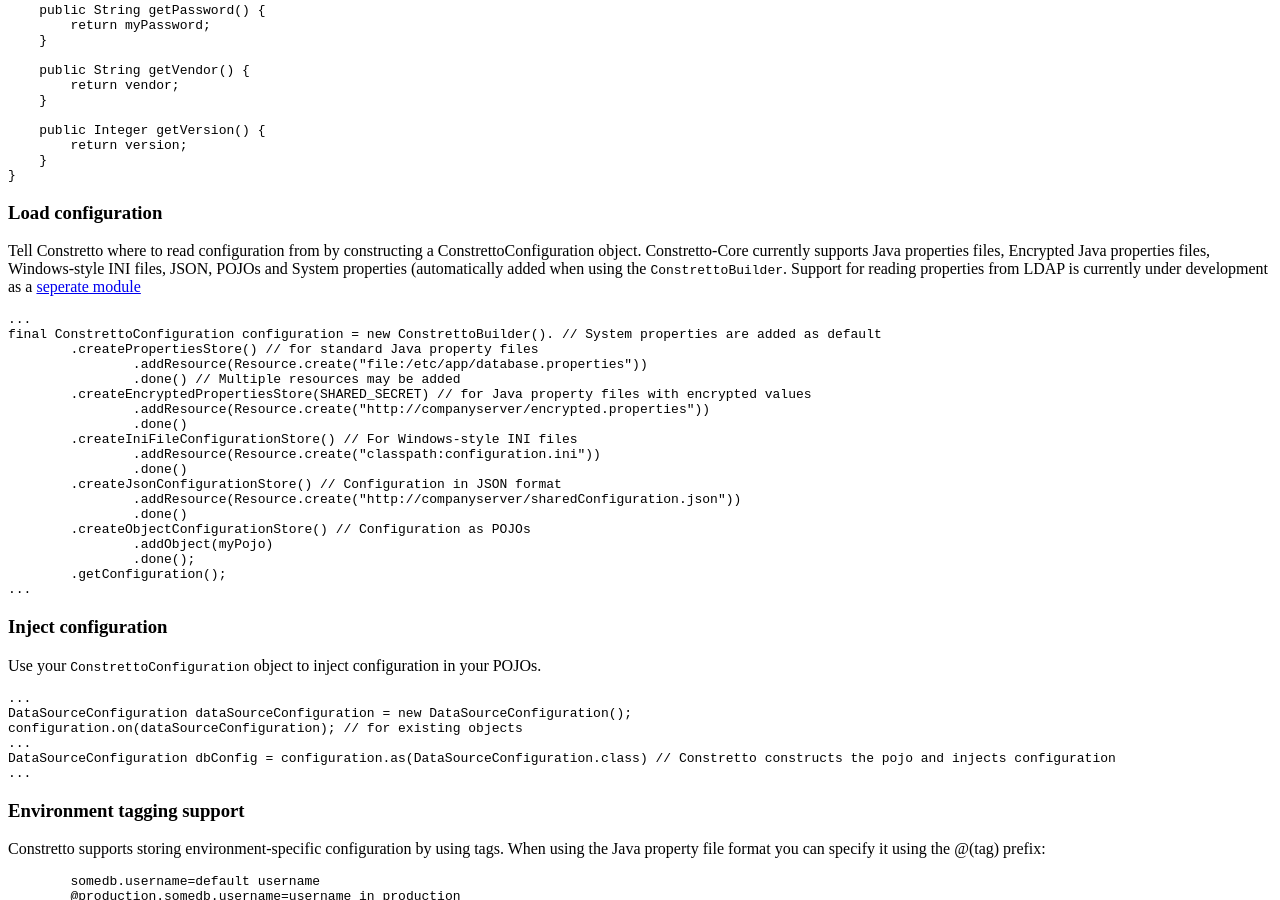
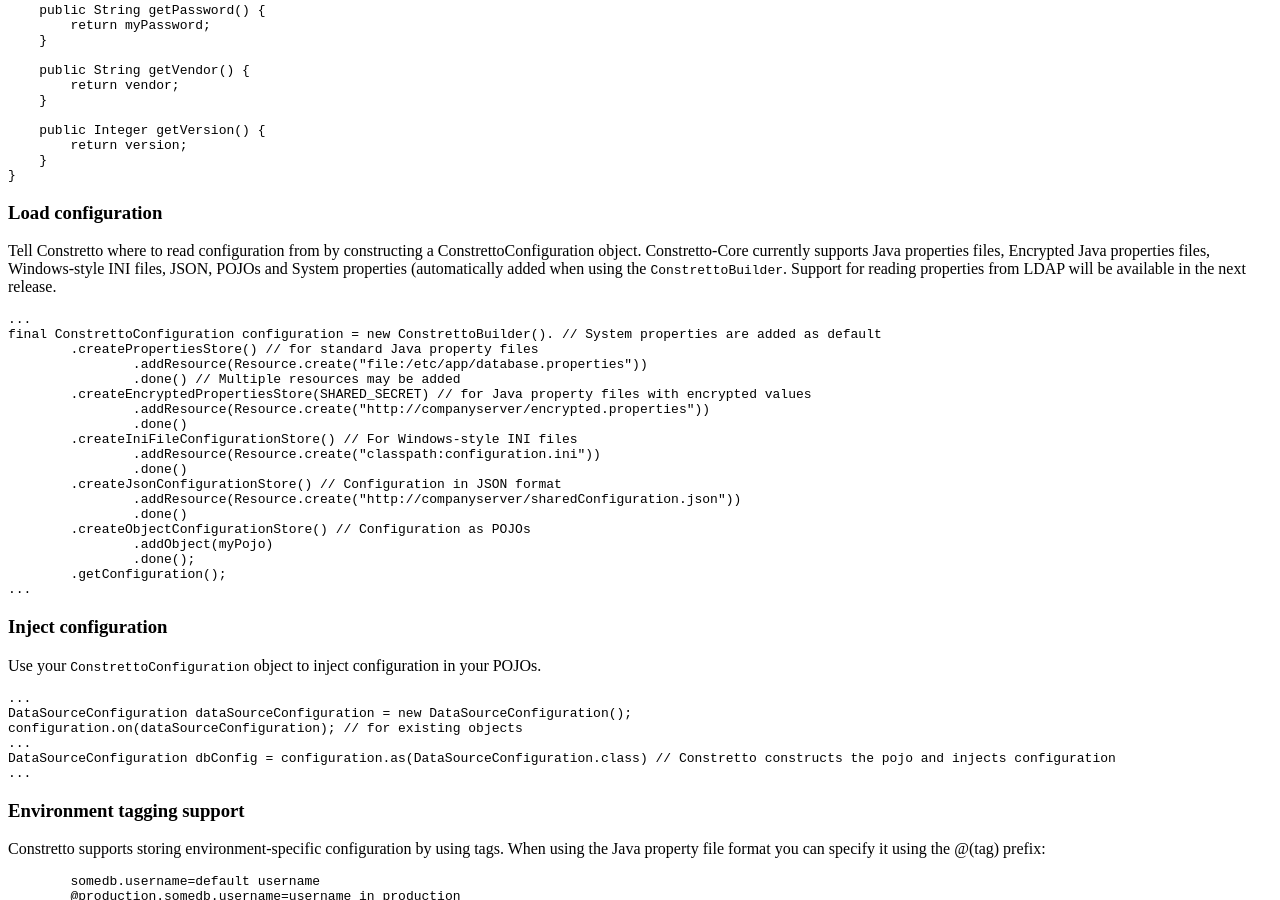
Before and after one commit to constretto/constretto.github.com, a Jekyll site: the page built from index.html, in a window 1280 px wide and 900 px high, scrolled down 1330 px. Built offline with Jekyll 4.4.1, drawn with Linux system fonts in a browser that asks for light colours; nearby versions of some CDN libraries; Markdown is read by kramdown in place of the engine named in the settings; a style sheet for code colours, icons or effects is not loaded.

Commit message:
Changed description of the LDAP feature

```diff
--- a/index.html
+++ b/index.html
@@ -82,7 +82,7 @@
 		<h3>Load configuration</h3>
 		<p>Tell Constretto where to read configuration from by constructing a ConstrettoConfiguration object. Constretto-Core currently supports
 			Java properties files, Encrypted Java properties files, Windows-style INI files, JSON, POJOs and System properties (automatically added when using the
-			<code>ConstrettoBuilder</code>. Support for reading properties from LDAP is currently under development as a <a href="//github.com/constretto/constretto-core/tree/master/constretto-ldap">seperate module</a> </p>
+			<code>ConstrettoBuilder</code>. Support for reading properties from LDAP will be available in the next release. </p>
 <pre>
 ...
 final ConstrettoConfiguration configuration = new ConstrettoBuilder(). // System properties are added as default
```
